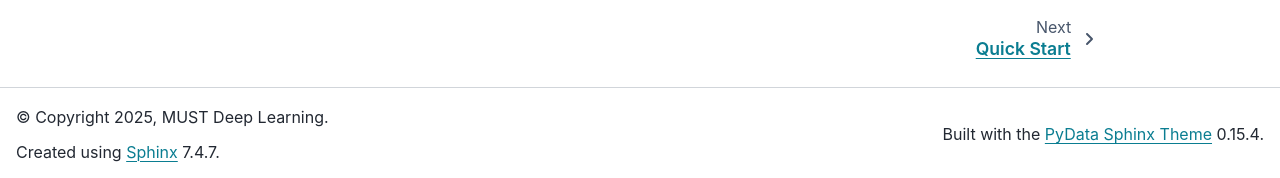
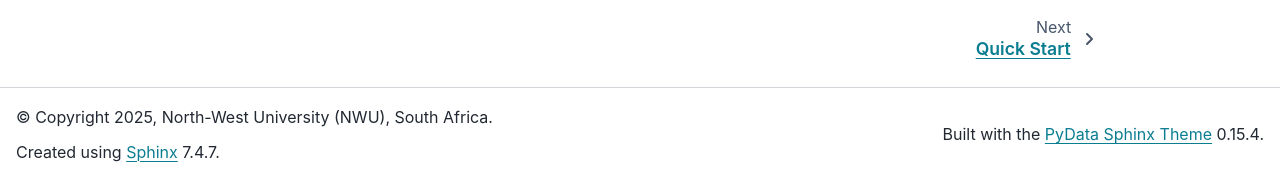
Before and after one commit to MUST-Deep-Learning/KnowIt, a Sphinx documentation site: the page built from docs/source/index.rst, in a window 1280 px wide and 1013 px high. Shown: the part 832-1010 px from the top of the window. Built offline with Sphinx 7.4.7 and the PyData theme 0.15.4, drawn with Linux system fonts in a browser that asks for light colours.

Commit message:
updated copyright

```diff
--- a/docs/source/conf.py
+++ b/docs/source/conf.py
@@ -18,7 +18,7 @@
 # -- Project information -----------------------------------------------------
 
 project = "KnowIt"
-copyright = "2025, MUST Deep Learning"
+copyright = "2025, North-West University (NWU), South Africa"
 author = "Tian Theunissen, Randle Rabe"
 
 # The full version, including alpha/beta/rc tags
```
